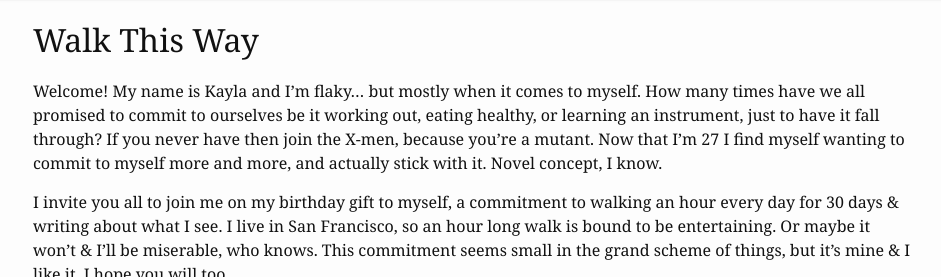
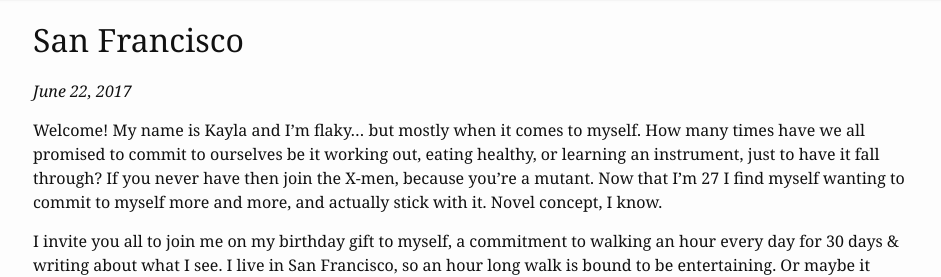
Before and after one commit to kilbanks/anhourinthecity.com, a Jekyll site: the page built from 30days.md, in a window 1280 px wide and 900 px high, scrolled down 352 px, cut to the strip 242-519 px from the top of the window. Shown: the whole strip, without its empty margins (167-1108 px from the left). Built offline with Jekyll 4.4.1, drawn with Linux system fonts in a browser that asks for light colours; some of the changed text lies outside the part shown.

```diff
--- a/30days.md
+++ b/30days.md
@@ -1,10 +1,11 @@
 ---
 layout: default
-title: Walk This Way
+title: San Francisco
 permalink: /walkthisway
 banner: walkthisway
 ---
-# Walk This Way
+# San Francisco
+#### *June 22, 2017*
 
 Welcome! My name is Kayla and I’m flaky... but mostly when it comes to myself. How many times have we all promised to commit to ourselves be it working out, eating healthy, or learning an instrument, just to have it fall through? If you never have then join the X-men, because you’re a mutant. Now that I’m 27 I find myself wanting to commit to myself more and more, and actually stick with it. Novel concept, I know.
 
@@ -13,7 +14,7 @@ I invite you all to join me  on my birthday gift to myself, a commitment to walk
 <div class="tiles row">
   {% for post in site.categories.walkthisway reversed %}
     {% if post.published == true %}
-      {% include tile.html post=post display="" %}
+      {% include sf-tile.html post=post thumbnail_folder="thumbnails" display="" %}
     {% endif %}
   {% endfor %}
 </div>
--- a/_config.yml
+++ b/_config.yml
@@ -30,11 +30,11 @@ defaults:
       comments: true
 
 prose:
-  rooturl: 'hair'
+  rooturl: 'portland'
   siteurl: 'http://anhourinthecity.com/'
-  media: 'images/hair/'
+  media: 'images/portland/'
   metadata:
-    hair:
+    portland:
       - name: "title"
         field:
           element: "text"
--- a/_includes/hair-tile.html
+++ b/_includes/sf-tile.html
@@ -1,5 +1,5 @@
 {% assign post=include.post %}
 <a href="{{ post.url }}" class="tile col-xs-12 col-sm-4">
-  <img src="/images/hair/{{ post.thumbnail }}" />
+  <img src="/images/thumbnails/{{ post.day }}.png" />
   <span itemprop="name headline">{{ post.title }}</span>
 </a>
--- a/_includes/tile.html
+++ b/_includes/tile.html
@@ -1,5 +1,6 @@
+{% assign thumbnail_folder=include.thumbnail_folder %}
 {% assign post=include.post %}
 <a href="{{ post.url }}" class="tile col-xs-12 col-sm-4">
-  <img src="/images/thumbnails/{{ post.day }}.png" />
+  <img src="/images/{{ thumbnail_folder }}/{{ post.thumbnail }}" />
   <span itemprop="name headline">{{ post.title }}</span>
 </a>
```
Also changed, not shown: index.md (+2 -7 lines), portland/_posts/2018-11-27-portland.md (added, +6 -0 lines), 1 other file.
